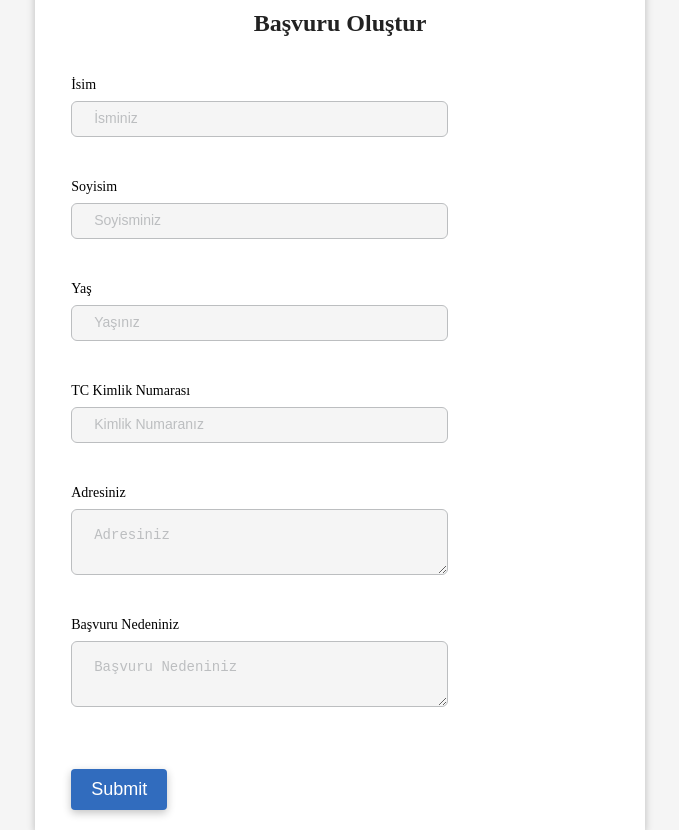
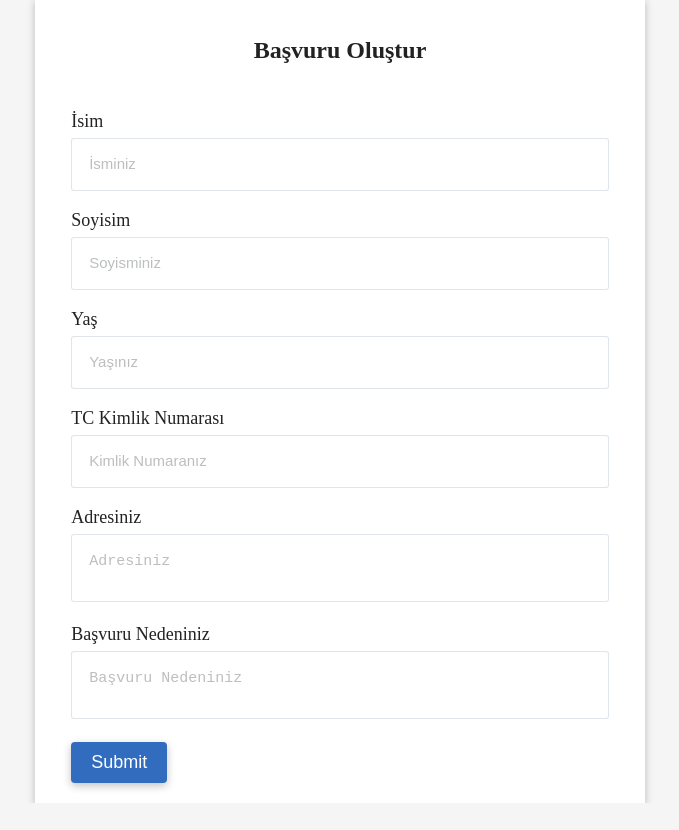
Before and after one commit to 159-Pazarama-React-Bootcamp/final-project-elyasetunahan, a React (Create React App) app: page /basvuru-olustur in a window 1280 px wide. Shown: the whole page, without its empty margins (300-979 px from the left). After the commit the page ends 803 px from the top, so only its background shows below. Built offline with nearby package versions, Linux system fonts and the light colour scheme.

Commit message:
input componenti oluşturuldu

```diff
--- a/src/components/Input/index.css
+++ b/src/components/Input/index.css
@@ -1,55 +1,33 @@
-.input {
-    display: flex;
-    height: auto;
-    flex-direction: column;
-    position: relative;
-    margin-block: 42px;
+.input-title {
+    font-size: 18px;
+    color: #222;
+    display: inline-block;
+    margin-bottom: 8px;
+    margin-top: 20px;
 }
 
-.input-title {
-    font-style: normal;
-    font-weight: normal;
-    font-size: 14px;
-    line-height: 16px;
-    margin-bottom: 8px;
-    color: #000000;
+.input-area,
+.text-area {
+    width: 100%;
+    padding: 18px 17px;
+    border: 1px solid rgba(0, 40, 100, 0.12);
+    box-sizing: border-box;
+    border-radius: 3px;
+    background: #fff;
+    resize: none;
 }
 
-.input-area {
-    display: flex;
-    width: 70%;
-    height: 30px;
-    padding: 17px 22px;
-    border: 1px solid #BCBEC0;
-    box-sizing: border-box;
-    border-radius: 6px;
-    background: #F5F5F5;
-}
-
-.input-area::placeholder {
-    font-style: normal;
-    font-weight: normal;
-    font-size: 14px;
-    line-height: 16px;
+.input-area::placeholder,
+.text-area::placeholder {
+    font-size: 15px;
     color: #BCBEC0;
 }
 
-.text-area {
+.error {
     display: flex;
-    width: 70%;
-    padding: 17px 22px;
-    border: 1px solid #BCBEC0;
-    box-sizing: border-box;
-    border-radius: 6px;
-    background: #F5F5F5;
-}
-
-.text-area::placeholder {
-    font-style: normal;
-    font-weight: normal;
-    font-size: 14px;
-    line-height: 16px;
-    color: #BCBEC0;
+    align-items: center;
+    margin-top: 8px;
+    color: #e74c3c;
 }
 
 .text-area::-webkit-scrollbar {
--- a/src/components/Input/index.jsx
+++ b/src/components/Input/index.jsx
@@ -3,6 +3,7 @@ import TextareaAutosize from 'react-textarea-autosize';
 import './index.css';
 import PropTypes from 'prop-types';
 import { useField } from 'formik';
+import { BiMessageAltError } from 'react-icons/bi';
 
 function FormInput({ title, type, ...props }) {
   const [field, meta] = useField(props);
@@ -20,7 +21,9 @@ function FormInput({ title, type, ...props }) {
         <input type={type} className="input-area" {...field} {...props} />
       )}
       {meta.touched && meta.error ? (
-        <div className="error">{meta.error}</div>
+        <div className="error">
+          <BiMessageAltError /> {meta.error}
+        </div>
       ) : null}
     </div>
   );
```
